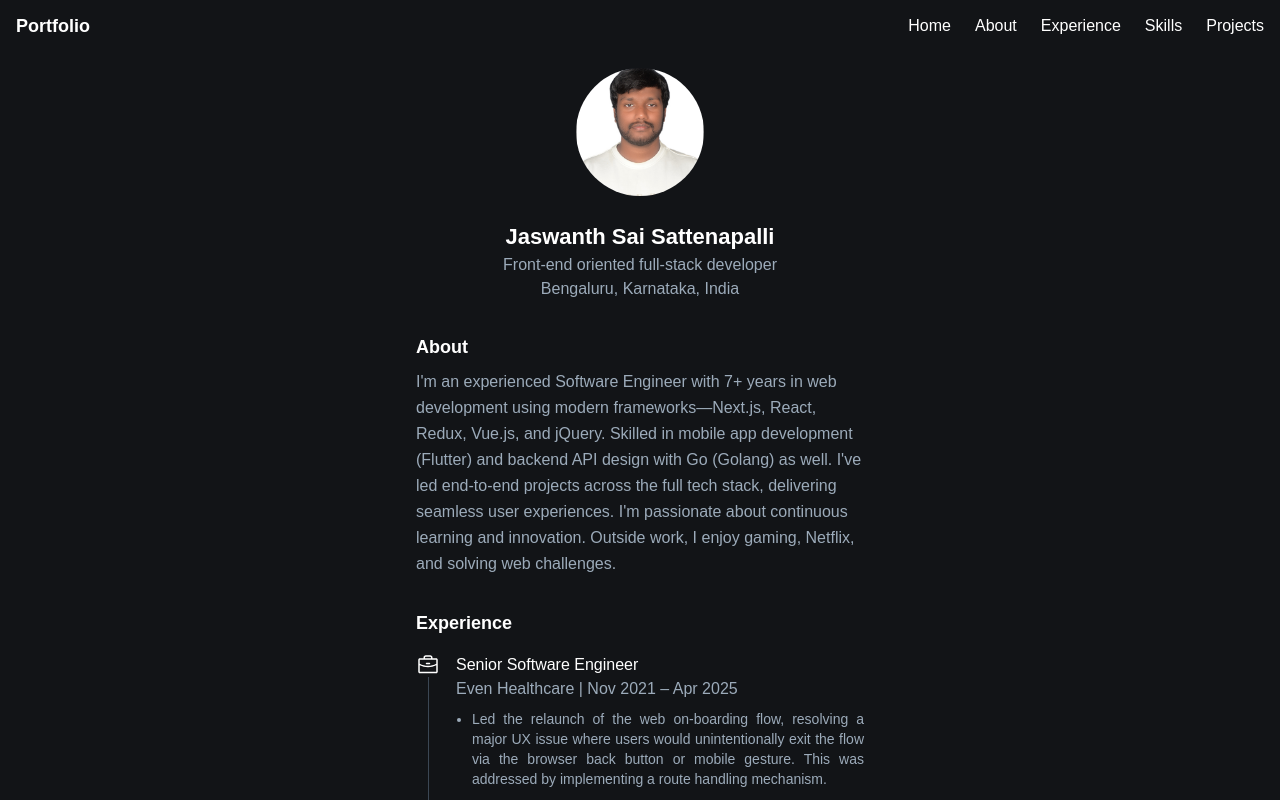
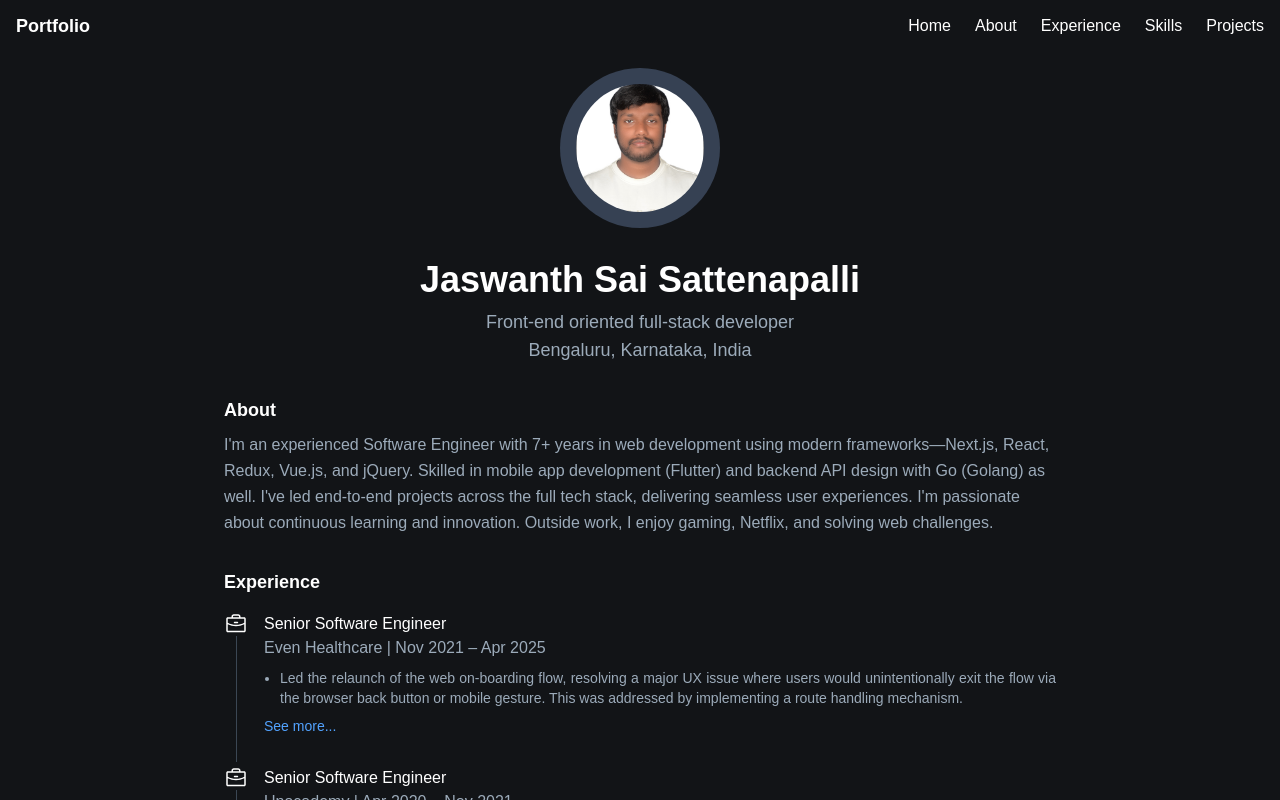
Before and after one commit to Jassu225/portfolio-v3, a Next.js app: page / in a window 1280 px wide. Shown: the top 800 px of the page. Built offline with nearby package versions, Linux system fonts and the light colour scheme.

Commit message:
update layout and hero section

```diff
--- a/ai/init.md
+++ b/ai/init.md
@@ -14,6 +14,8 @@ This guide will help you (and any AI assistant) **bootstrap a new project from s
 - ✅ Document everything in markdown
 - ✅ Follow semantic, modular, and scalable structures
 - ✅ Focus on clarity, testability, and maintainability
+- **Responsive Design:** Implement a mobile-first approach, ensuring the portfolio looks great on all devices, from small phones to large desktops.
+- **Strict Design Adherence:** Strictly adhere to the provided Figma designs for both mobile and desktop views.
 
 ---
 
--- a/src/components/Layout.tsx
+++ b/src/components/Layout.tsx
@@ -10,7 +10,7 @@ const Layout: React.FC<LayoutProps> = ({ children }) => {
   return (
     <div className="bg-[#121417] min-h-screen flex flex-col">
       <Navbar />
-      <main className="flex-grow container mx-auto max-w-[480px]">{children}</main>
+      <main className="flex-grow container mx-auto lg:max-w-4xl px-4">{children}</main>
       <Footer />
     </div>
   );
--- a/src/components/features/sections/Hero.tsx
+++ b/src/components/features/sections/Hero.tsx
@@ -5,8 +5,9 @@ import { personalInfo } from '@/lib/data';
 const Hero = () => {
   return (
     <section id="hero" className="py-4 px-4 scroll-m-16">
-      <div className="container mx-auto flex flex-col items-center gap-6">
-        <div className="relative w-32 h-32 rounded-full overflow-hidden">
+      <div className="container mx-auto flex flex-col items-center gap-6 lg:gap-8">
+        <div className="relative w-32 h-32 lg:w-40 lg:h-40 rounded-full p-3 sm:p-4 bg-gray-700">
+          <div className="relative w-full h-full rounded-full overflow-hidden">
             <Image
               src={personalInfo.profilePicture}
               alt={personalInfo.name}
@@ -14,14 +15,15 @@ const Hero = () => {
               objectFit="cover"
             />
           </div>
+        </div>
         <div className="text-center">
-          <h1 className="text-white text-[22px] font-bold font-space-grotesk">
+          <h1 className="text-white text-[22px] lg:text-4xl font-bold font-space-grotesk">
             {personalInfo.name}
           </h1>
-          <p className="text-[#9CABBA] text-base font-normal font-space-grotesk">
+          <p className="text-[#9CABBA] text-base lg:text-lg font-normal font-space-grotesk mt-2">
             {personalInfo.title}
           </p>
-          <p className="text-[#9CABBA] text-base font-normal font-space-grotesk">
+          <p className="text-[#9CABBA] text-base lg:text-lg font-normal font-space-grotesk">
             {personalInfo.location}
           </p>
         </div>
```
Also changed, not shown: .taskmaster/tasks/tasks.json, 1 other file (tests, documents, lock files or other folders). Lines whose indentation alone changed are shown as unchanged.
